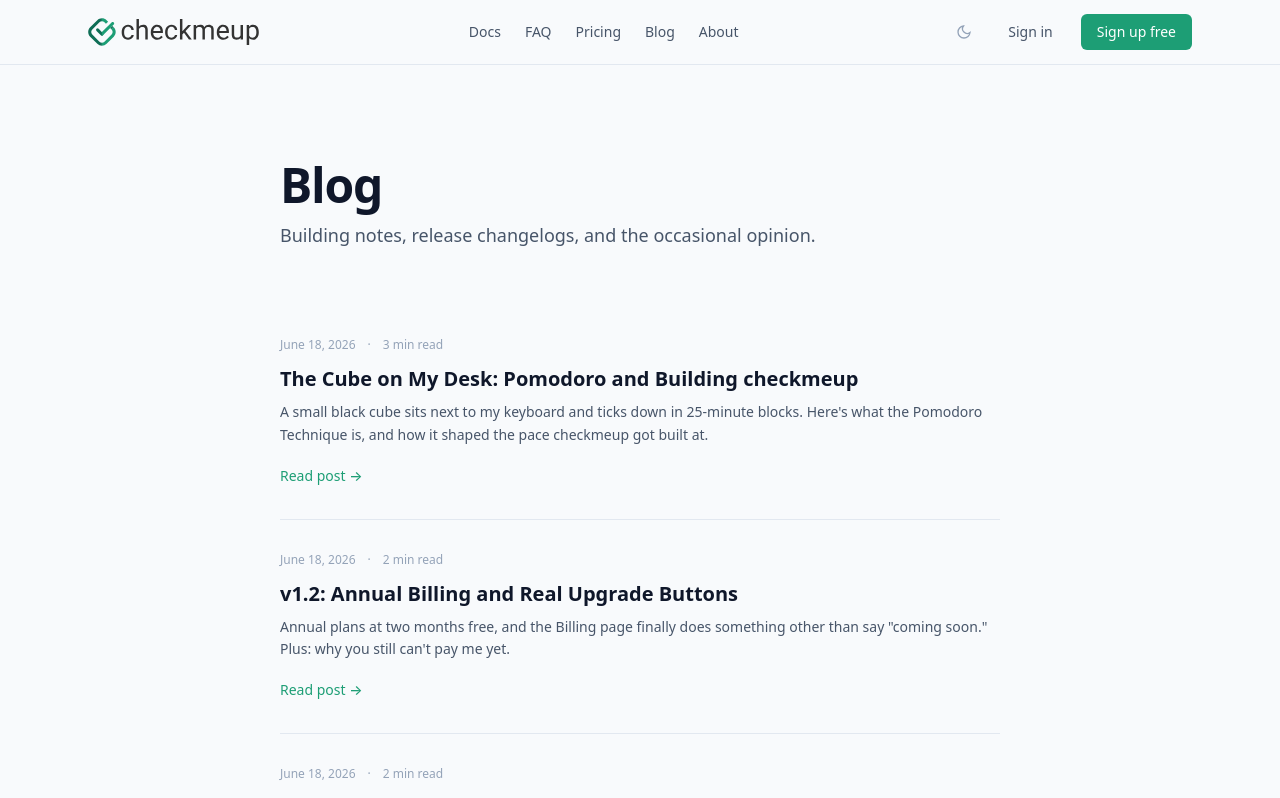
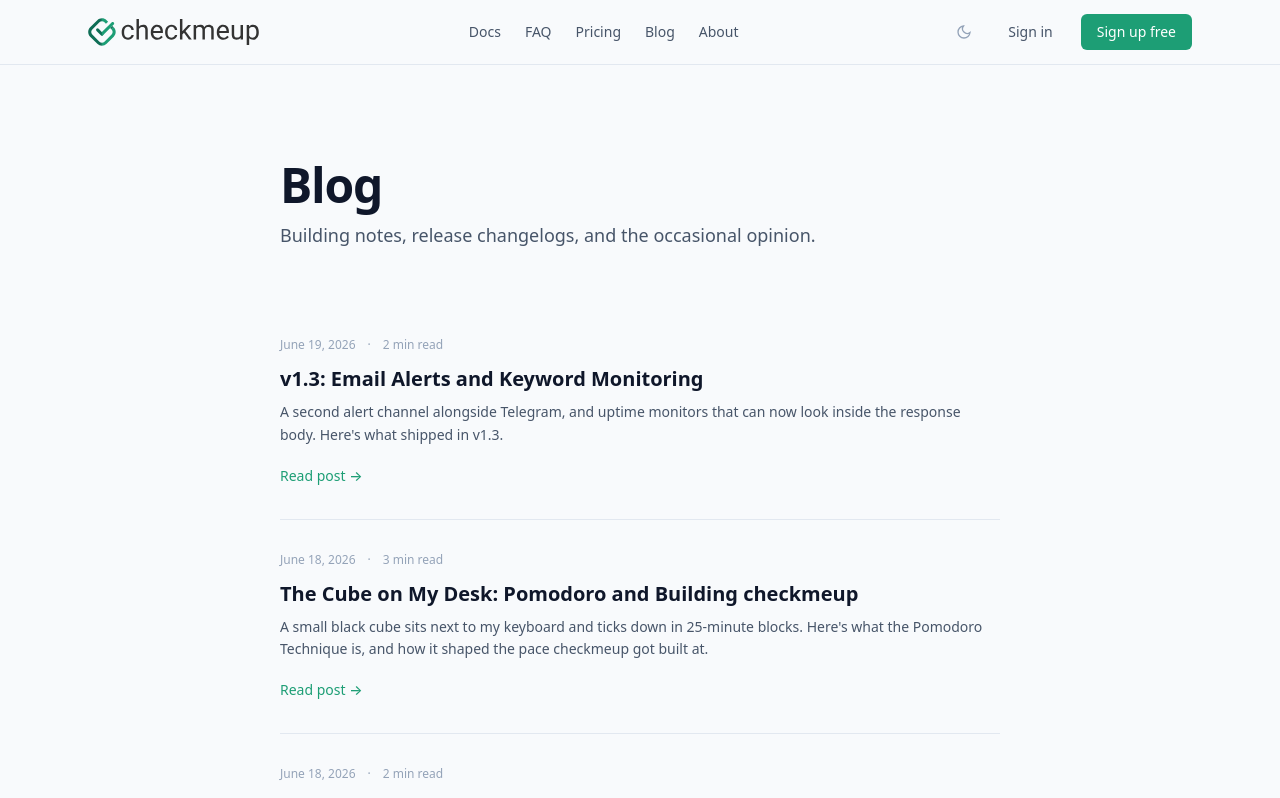
Before and after one commit to checkmeup/checkmeup, a Vue app in the folder apps/web/: page /blog in a window 1280 px wide. Shown: the top 798 px of the page. Built offline with nearby package versions, Linux system fonts and the light colour scheme; no server answers; what @tanstack/vue-query would draw is missing.

Commit message:
feat(blog): add v1.3 release notes post

```diff
--- a/apps/web/src/blog/posts.ts
+++ b/apps/web/src/blog/posts.ts
@@ -3,6 +3,7 @@ import { post as v1ReleaseChangelog } from './posts/v1-release-changelog'
 import { post as v11ReleaseNotes } from './posts/v1-1-release-notes'
 import { post as v12ReleaseNotes } from './posts/v1-2-release-notes'
 import { post as pomodoroAndCheckmeup } from './posts/pomodoro-and-checkmeup'
+import { post as v13ReleaseNotes } from './posts/v1-3-release-notes'
 
 export type { ContentBlock, BlogPost } from './types'
 
@@ -12,6 +13,7 @@ export const posts = [
   v11ReleaseNotes,
   v12ReleaseNotes,
   pomodoroAndCheckmeup,
+  v13ReleaseNotes,
 ]
 
 export function getPost(slug: string) {
--- /dev/null
+++ b/apps/web/src/blog/posts/v1-3-release-notes.ts
@@ -0,0 +1,48 @@
+import type { BlogPost } from '../types'
+
+export const post: BlogPost = {
+  slug: 'v1-3-release-notes',
+  title: 'v1.3: Email Alerts and Keyword Monitoring',
+  date: 'June 19, 2026',
+  readTime: '2 min read',
+  excerpt:
+    "A second alert channel alongside Telegram, and uptime monitors that can now look inside the response body. Here's what shipped in v1.3.",
+  content: [
+    {
+      type: 'p',
+      text: 'v1.3 is two features that have been on the roadmap since the MVP: email alerts and keyword monitoring.',
+    },
+    {
+      type: 'h3',
+      text: 'Email alerts',
+    },
+    {
+      type: 'p',
+      text: "Telegram has been the only alert channel until now. Email is a second one, fully independent — turn on Telegram, email, or both. Set an alert address in Settings (it defaults to your account email), send yourself a test email to confirm deliverability, then sit back. Down and recovery emails carry the same monitor name, type, reason, and timestamp as the Telegram message, and the per-incident alert cap counts across both channels together — enabling email doesn't double your notification volume for the same incident.",
+    },
+    {
+      type: 'h3',
+      text: 'Keyword monitoring',
+    },
+    {
+      type: 'p',
+      text: 'An uptime monitor returning 200 isn\'t always actually up — a maintenance page, a half-rendered error, a broken API response can all return 200. Keyword monitoring adds an optional check on the response body: require text to be present, or require it to be absent, case-sensitive or not. It runs as part of the existing check (no extra request), and a keyword failure is treated exactly like downtime — same 2-consecutive-failures rule, same alerting, same recovery handling, just with a clearer reason in the log ("keyword not found" instead of a generic failure).',
+    },
+    {
+      type: 'p',
+      text: "Keyword monitoring is gated to Solo and above — Hobby stays status-code-only. If you're on Hobby and already had a keyword set from a previous paid plan, it keeps working; you just can't change the text until you upgrade.",
+    },
+    {
+      type: 'h2',
+      text: "What's next",
+    },
+    {
+      type: 'p',
+      text: "Check the roadmap for what's queued after this. Releases land here on the blog, faster updates go out on the Telegram channel (@checkmeup), and the GitHub repo has the full commit history if you want the why behind any of it.",
+    },
+    {
+      type: 'signature',
+      text: '— Andrew',
+    },
+  ],
+}
```
